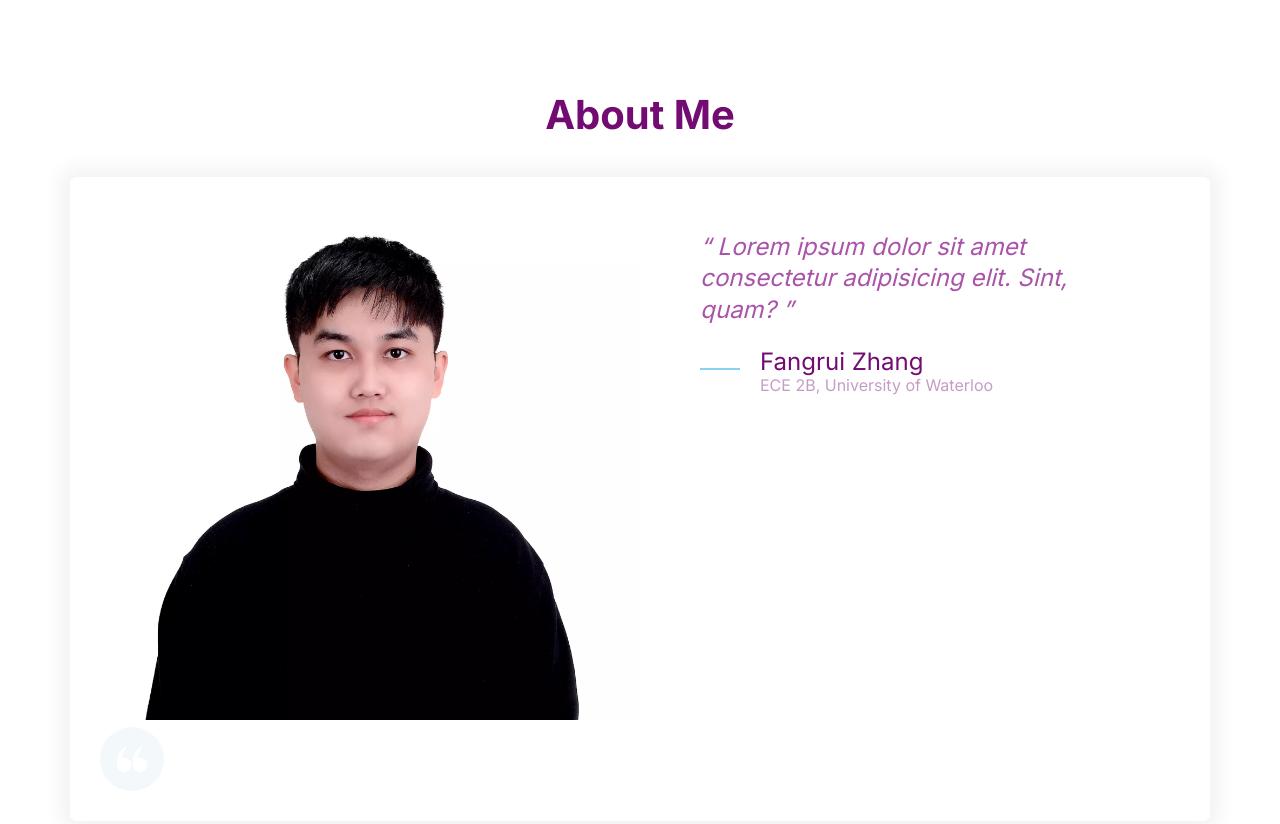
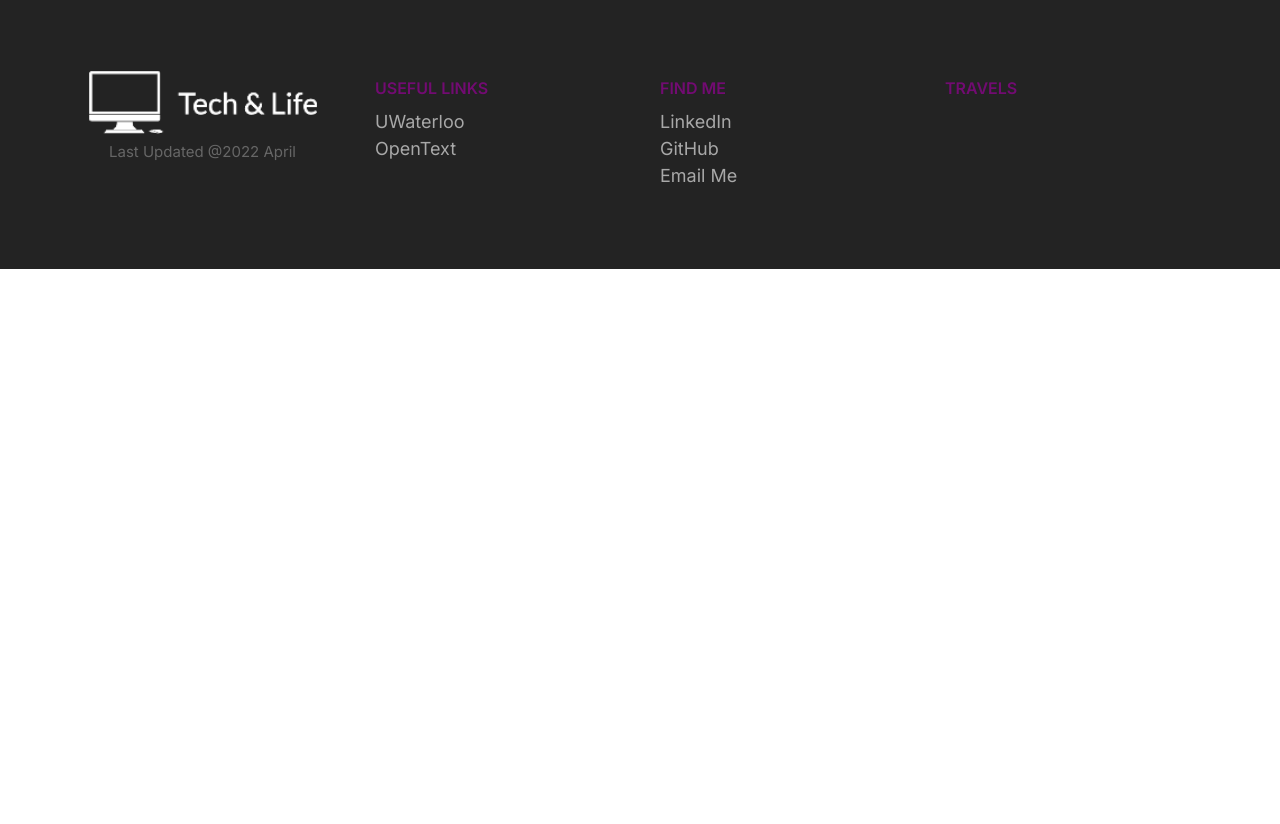
Before and after one commit to johnzhang3410/TechAndLife, a plain HTML site: page index.html in a window 1280 px wide. After the commit the page ends 800 px from the top, so only its background shows below. Drawn offline with Linux system fonts and the light colour scheme.

Commit message:
Added footer component

```diff
--- a/css/styles.css
+++ b/css/styles.css
@@ -870,3 +870,81 @@ a {
     font-size: 3rem;
   }
 }
+
+/* Footer */
+
+.footer {
+  background: #232323;
+}
+
+.footer a {
+  color: rgb(168, 168, 168);
+  transition: color 0.3s;
+}
+
+.footer a:hover {
+  color: white;
+}
+
+.footer__section {
+  padding: 2rem;
+  border-bottom: 1px solid #393939;
+}
+
+.footer__section .list {
+  margin: 0;
+}
+
+.footer__heading {
+  text-transform: uppercase;
+  font-weight: 600;
+}
+
+.footer__brand {
+  text-align: center;
+  margin-top: 5rem;
+}
+
+.footer__brand img {
+  width: 100%; /* Responsive image */
+  max-width: 230px;
+}
+
+.footer__copyright {
+  font-size: 2.1rem;
+  color: white;
+  opacity: 0.3;
+}
+
+@media screen and (min-width: 768px) {
+  .footer__sections {
+    grid-template-columns: repeat(auto-fit, minmax(10rem, 1fr));
+  }
+
+  .footer .collapsible__chevron {
+    display: none;
+  }
+
+  .footer .collapsible__content {
+    opacity: 1;
+    max-height: 100%;
+  }
+
+  .footer__brand {
+    order: -1; /* Move the brand to grid 1 */
+    margin-top: 1rem;
+    margin-right: 2rem;
+  }
+
+  .footer__copyright {
+    font-size: 1.5rem;
+  }
+
+  .footer__section {
+    border: 0;
+  }
+
+  .footer__heading {
+    font-size: 1.6rem;
+  }
+}
--- a/index.html
+++ b/index.html
@@ -12,48 +12,61 @@
     <link rel="stylesheet" href="css/styles.css">
 </head>
 <body>
-    <section class="block">
-        <header class="block__header">
-            <h2>About Me</h2>
-        </header>
-        <div class="container">
-            <div class="card testimonial">
-                <div class="grid grid--1x2">
-                    <div >
-                        <picture class="testimonial__image" >
-                            <source type="image/webp" srcset="Images/me.webp">
-                            <img src="Images/me.png" alt="A picture of John">
-                        </picture>
-                        <span class="icon-container icon-continer--accent">
-                            <svg class="icon icon--white icon--small">
-                                <use xlink:href="Images/sprite.svg#quotes"></use>
-                            </svg>
-                        </span>
-                    </div>
-                    <blockquote class="quote">
-                        <p class="quote__text">
-                            Lorem ipsum dolor sit amet consectetur adipisicing elit. Sint, quam?
-                        </p>
-                        <footer>
-                            <div class="media">
-                                <div class="media__image">
-                                    <svg class="icon icon--primary quote__line">
-                                        <use xlink:href="Images/sprite.svg#line"></use>
-                                    </svg>
-                                </div>
-                                <div class="media__body">
-                                    <h3 class="media__title quote__author">Fangrui Zhang</h3>
-                                    <p class="quote__organization">
-                                        ECE 2B, University of Waterloo
-                                    </p>
-                                </div>
-                            </div>
-                        </footer>
-                    </blockquote>
+    <footer class="block block--dark footer">
+        <div class="container grid footer__sections">
+            <section class="collapsible collapsible--expanded footer__section">
+                <header class="collapsible__header">
+                    <h2 class="collapsible__heading footer__heading">Useful Links</h2>
+                    <svg class="icon icon--white collapsible__chevron">
+                        <use xlink:href="Images/sprite.svg#chevron"></use>
+                    </svg>
+                </header>
+                <div class="collapsible__content">
+                    <ul class="list">
+                        <li><a href="#">UWaterloo</a></li>
+                        <li><a href="#">OpenText</a></li>
+                        <li><a href="#"></a></li>
+                    </ul>
                 </div>
-            </div>
+            </section>
+            <section class="collapsible footer__section">
+                <header class="collapsible__header">
+                    <h2 class="collapsible__heading footer__heading">Find Me</h2>
+                    <svg class="icon icon--white collapsible__chevron">
+                        <use xlink:href="Images/sprite.svg#chevron"></use>
+                    </svg>
+                </header>
+                <div class="collapsible__content">
+                    <ul class="list">
+                        <li><a href="#">LinkedIn</a></li>
+                        <li><a href="#">GitHub</a></li>
+                        <li><a href="#">Email Me</a></li>
+                    </ul>
+                </div>
+            </section>
+            <section class="collapsible footer__section">
+                <header class="collapsible__header">
+                    <h2 class="collapsible__heading footer__heading">Travels</h2>
+                    <svg class="icon icon--white collapsible__chevron">
+                        <use xlink:href="Images/sprite.svg#chevron"></use>
+                    </svg>
+                </header>
+                <div class="collapsible__content">
+                    <ul class="list">
+                        <li></li>
+                        <li></li>
+                        <li></li>
+                    </ul>
+                </div>
+            </section>
+            <section class="footer__brand">
+                <img src="Images/logo_white.png" alt="">
+                <p class="footer__copyright">
+                    Last Updated @2022 April
+                </p>
+            </section>
         </div>
-    </section>
+    </footer>
     <script src="js/main.js"></script>
 </body>
 </html>
```
Also changed, not shown: components/footer.html (added, +55 -0 lines).
